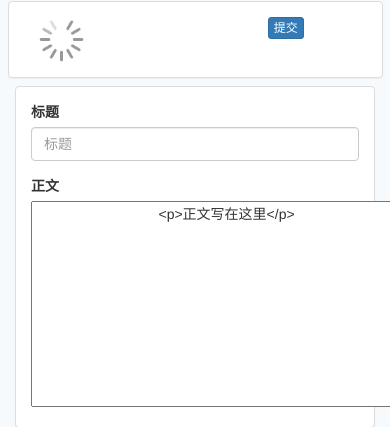
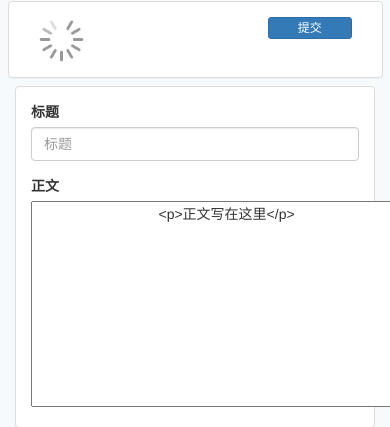
Before and after one commit to Suarezlin/blog, a Flask app: template app/templates/write.html in a window 390 px wide; the page is wider, and only the part inside the window is pictured. Shown: the part 54-481 px from the top of that part. Run offline with Flask 2, Linux system fonts and the light colour scheme; the template is opened without the code that fills it, so the values that code supplies are empty; some libraries are stand-ins or nearby versions.

Commit message:
add smartphone support

```diff
--- a/app/templates/edit.html
+++ b/app/templates/edit.html
@@ -302,7 +302,7 @@
                                     </div>
                                 </div>
                                 <div class="col-xs-4">
-                                    <button type="button" class="btn btn-primary btn-xs">提交</button>
+                                    <button type="button" class="btn btn-primary btn-xs btn-block">提交</button>
                                 </div>
                             </div>
                         </div>
--- a/app/templates/write.html
+++ b/app/templates/write.html
@@ -302,7 +302,7 @@
                                     </div>
                                 </div>
                                 <div class="col-xs-4">
-                                    <button type="button" class="btn btn-primary btn-xs">提交</button>
+                                    <button type="button" class="btn btn-primary btn-xs btn-block">提交</button>
                                 </div>
                             </div>
                         </div>
```
